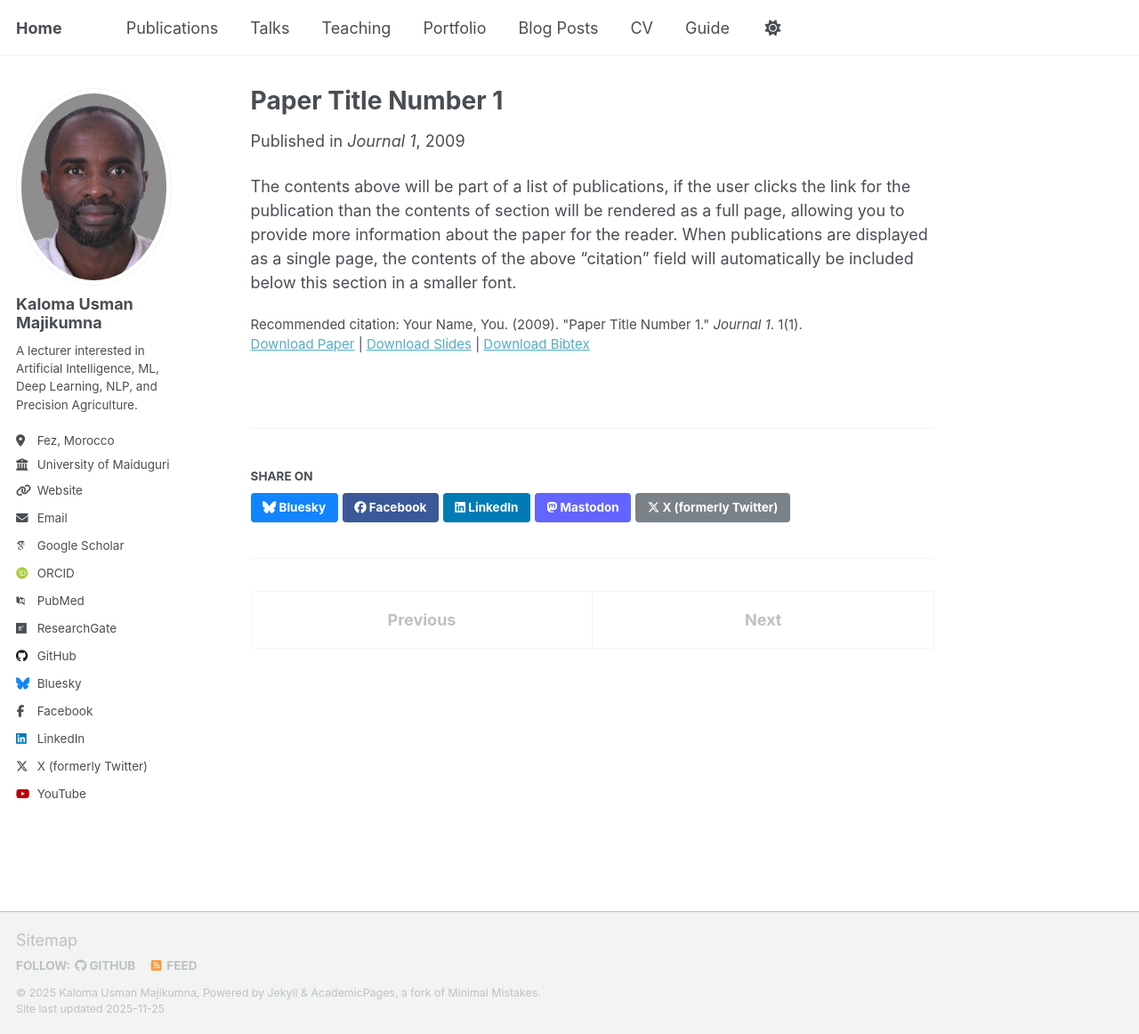
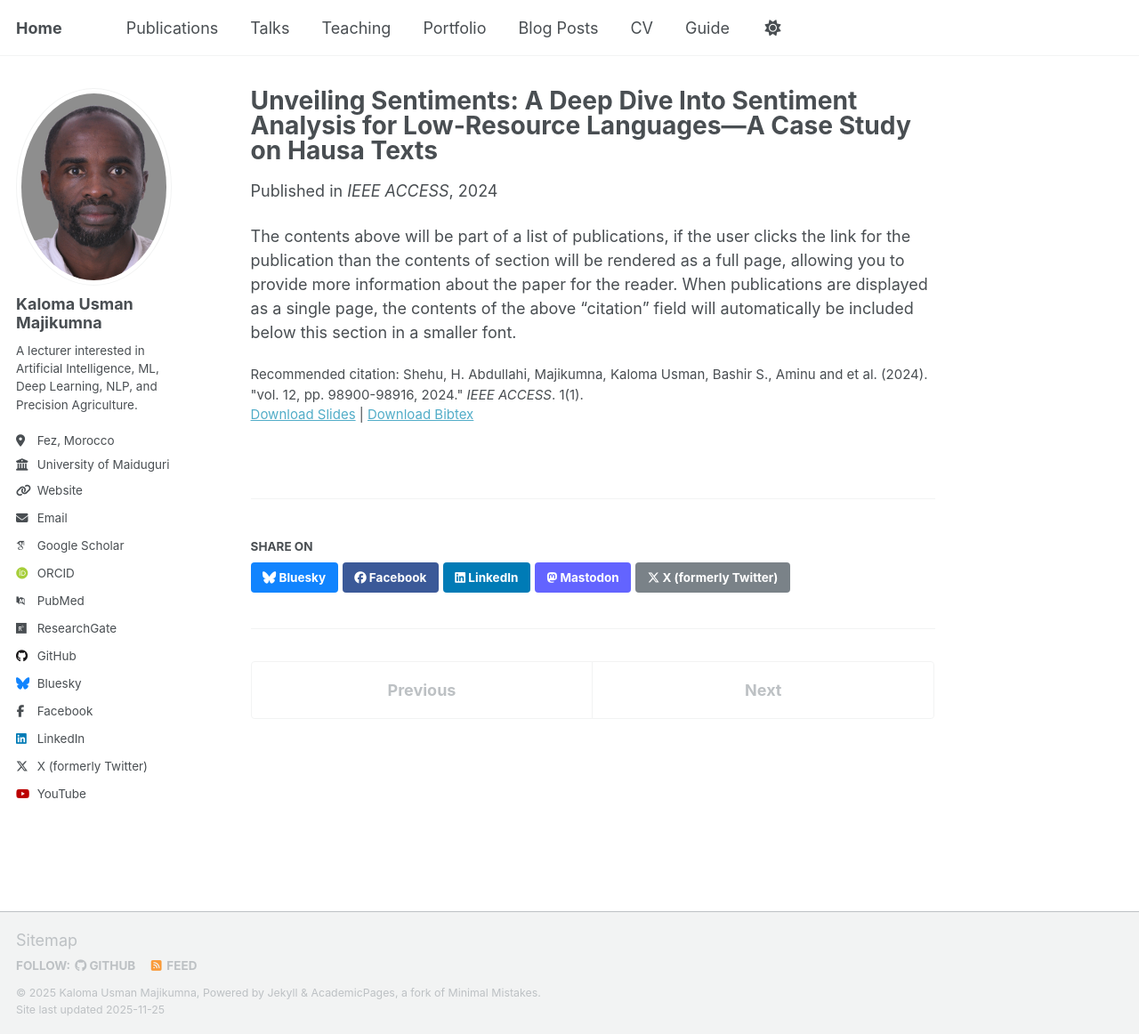
Before and after one commit to kalomausman/kalomausman.github.io, a Jekyll site: the page built from _publications/2009-10-01-paper-title-number-1.md, in a window 1280 px wide and 1162 px high. Shown: the whole window at 89% size. Built offline with Jekyll 4.4.1, drawn with Linux system fonts in a browser that asks for light colours; some web fonts are replaced; a script that is not in the unit is left out.

Commit message:
Update 2009-10-01-paper-title-number-1.md

```diff
--- a/_publications/2009-10-01-paper-title-number-1.md
+++ b/_publications/2009-10-01-paper-title-number-1.md
@@ -1,14 +1,13 @@
 ---
-title: "Paper Title Number 1"
+title: "Unveiling Sentiments: A Deep Dive Into Sentiment Analysis for Low-Resource Languages—A Case Study on Hausa Texts"
 collection: publications
 category: manuscripts
 permalink: /publication/2009-10-01-paper-title-number-1
 excerpt: 'This paper is about the number 1. The number 2 is left for future work.'
-date: 2009-10-01
-venue: 'Journal 1'
-slidesurl: 'https://academicpages.github.io/files/slides1.pdf'
-paperurl: 'https://academicpages.github.io/files/paper1.pdf'
-bibtexurl: 'https://academicpages.github.io/files/bibtex1.bib'
-citation: 'Your Name, You. (2009). &quot;Paper Title Number 1.&quot; <i>Journal 1</i>. 1(1).'
+date: 2024-10-01
+venue: 'IEEE ACCESS'
+slidesurl: 'https://doi.org/10.1109/ACCESS.2024.3427416'
+bibtexurl: 'https://doi.org/10.1109/ACCESS.2024.3427416'
+citation: 'Shehu, H. Abdullahi, Majikumna, Kaloma Usman, Bashir S., Aminu and et al. (2024). &quot;vol. 12, pp. 98900-98916, 2024.&quot; <i>IEEE ACCESS</i>. 1(1).'
 ---
 The contents above will be part of a list of publications, if the user clicks the link for the publication than the contents of section will be rendered as a full page, allowing you to provide more information about the paper for the reader. When publications are displayed as a single page, the contents of the above "citation" field will automatically be included below this section in a smaller font.
```
